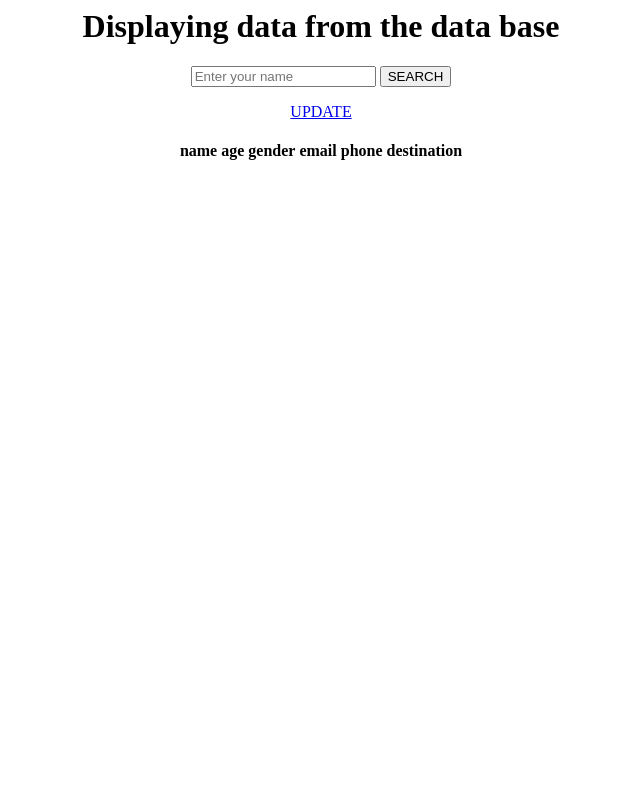
After one commit to hanudeep1/hanu, a PHP site: page /display.php in a window 1280 px wide. The commit adds this page. Shown: the whole page, without its empty margins (319-959 px from the left). Run offline with PHP 8.4, Linux system fonts and the light colour scheme; lists and menus that the app fills with data are empty.

Commit message:
second commit

```diff
--- /dev/null
+++ b/display.php
@@ -0,0 +1,91 @@
+
+<html>
+<head>
+
+    <title>Search data by name</title>
+</head>
+<body>
+    <center>
+        <h1>Displaying data from the data base</h1>
+        <div class="cointainer">
+            <form action=""method="POST">
+            <input type="text" name="name"placeholder="Enter your name">
+            <input type="submit" name="search" value="SEARCH">
+
+</form>
+<div class= "cointainer ">
+   <a href="index.php">UPDATE</a>
+
+</div>
+<table>
+    <tr>
+        <th>name</th>
+        <th>age</th>
+        <th>gender</th>
+        <th>email</th>
+        <th>phone</th>
+        <th>destination</th>
+    </tr> <br>
+    <?php
+
+    $conn = mysqli_connect("localhost","root","");
+    $db =mysqli_select_db($conn,'untrip');
+
+    if ($_SERVER['REQUEST_METHOD'] == 'POST')
+     {
+      $name =$_POST['name'];
+      $query = "SELECT * FROM trip where name = '". $name."'";
+      $query_run= $conn->query($query);
+      $num = mysqli_num_rows($query_run);
+echo $num;
+echo " records found in the DataBase<br>";
+if($num> 0){
+    // $row = mysqli_fetch_assoc($result);
+    // echo var_dump($row);
+    // echo "<br>";
+    // $row = mysqli_fetch_assoc($result);
+    // echo var_dump($row);
+    // echo "<br>";
+    // $row = mysqli_fetch_assoc($result);
+    // echo var_dump($row);
+    // echo "<br>";
+    // $row = mysqli_fetch_assoc($result);
+    // echo var_dump($row);
+    // echo "<br>";
+    // $row = mysqli_fetch_assoc($result);
+    // echo var_dump($row);
+    // echo "<br>";
+    // $row = mysqli_fetch_assoc($result);
+    // echo var_dump($row);
+    // echo "<br>";
+    // $row = mysqli_fetch_assoc($result);
+    // echo var_dump($row);
+    // echo "<br>";
+
+    // We can fetch in a better way using the while loop
+
+
+      while ($row = mysqli_fetch_assoc($query_run))
+      {
+       ?>
+       <tr>
+           <td> <?php echo $row['name'];?></td>
+           <td> <?php echo $row['age'];?></td>
+           <td> <?php echo $row['gender'];?></td>
+           <td> <?php echo $row['email'];?></td>
+           <td> <?php echo $row['phone'];?></td>
+           <td> <?php echo $row['destination'];?></td>
+
+       </tr>
+       <?php
+      }
+    }
+}
+    ?>
+
+
+</table>
+
+
+</body>
+</html>
--- a/index.php
+++ b/index.php
@@ -55,6 +55,7 @@ if(isset($_POST['name'])){
     <div class="container">
         <h1>WELCOME TO UNKNOWN TRIP</h3>
         <p>Enter your details and submit this form to confirm your participation in this unknown trip </p>
+
         <?php
         if($insert == true){
         echo "<p class='submitMsg'>Thanks for submitting your form. We are happy to see you joining us for the Unknown trip</p>";
@@ -68,8 +69,10 @@ if(isset($_POST['name'])){
             <input type="phone" name="phone" id="phone" placeholder="Enter your phone">
             <textarea name="destination" id="destination" cols="30" rows="10" placeholder="Enter destination"></textarea>
             <button class="btn">Submit</button>
+            <a href="display.php">SEARCH</a>
         </form>
     </div>
+
     <script src="index.js"></script>
 
 </body>
```
Also changed, not shown: fetch.php (added, +58 -0 lines).
